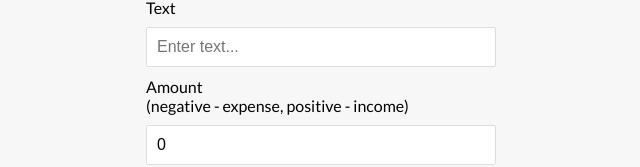
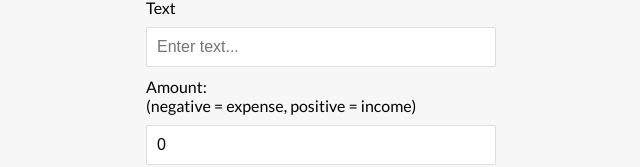
Before and after one commit to floatingnahid22/Expense-Tracker-with-React, a React (Create React App) app: page / in a window 1280 px wide. Shown: the part 487-654 px from the top of the page, without its empty margins (319-959 px from the left). Built offline with nearby package versions, Linux system fonts and the light colour scheme.

Commit message:
addtransaction.js updated

```diff
--- a/src/components/AddTransaction.js
+++ b/src/components/AddTransaction.js
@@ -29,8 +29,8 @@ export const AddTransaction = () => {
         </div>
         <div className="form-control">
           <label htmlFor="amount"
-            >Amount <br />
-            (negative - expense, positive - income)</label
+            >Amount: <br />
+            (negative = expense, positive = income)</label
           >
           <input type="number" value={amount} onChange={(e) => setAmount(e.target.value)} placeholder="Enter amount..." />
         </div>
```
